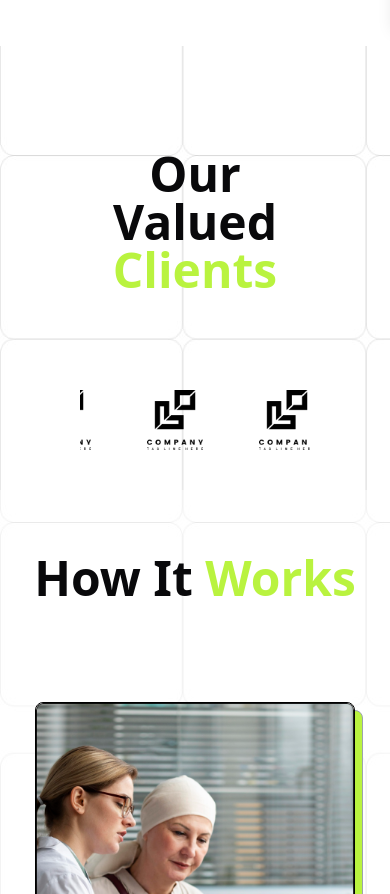
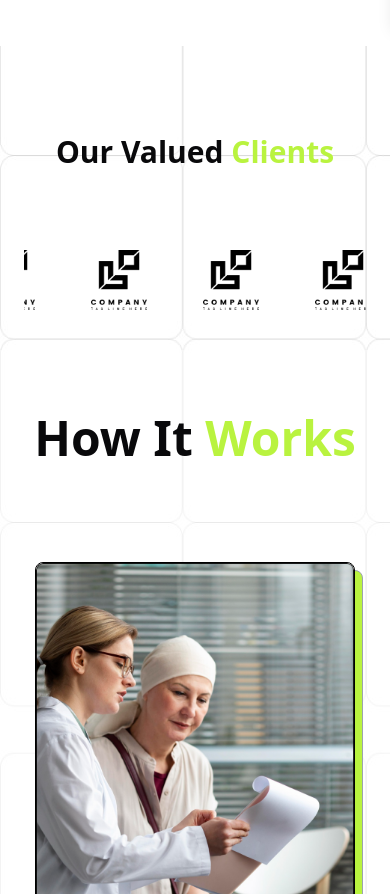
Before and after one commit to Sandipan-seth/WebWorkStudioPage, a React (Vite) app: page / in a window 390 px wide. Shown: the part 820-1714 px from the top of the page. Built offline with nearby package versions, Linux system fonts and the light colour scheme.

Commit message:
Updated seizes

```diff
--- a/src/components/HomeComponents/Marquee/Marquee.jsx
+++ b/src/components/HomeComponents/Marquee/Marquee.jsx
@@ -10,8 +10,10 @@ function BrandMarquee() {
   const repeatedImages = [...brandImages, ...brandImages, ...brandImages];
 
   return (
-    <div className="w-full py-10 px-20 mt-16 flex flex-col gap-16">
-      <h2 className="text-5xl md:text-7xl font-semibold text-center mb-8">Our Valued <span className="text-[#B9F33F] font-bold">Clients</span></h2>
+    <div className="w-full py-10 px-6 md:px-20 mt-12 flex flex-col gap-12">
+      <h2 className="text-3xl sm:text-4xl md:text-5xl lg:text-6xl xl:text-7xl font-semibold text-center mb-8">
+        Our Valued <span className="text-[#B9F33F] font-bold">Clients</span>
+      </h2>
       <Marquee gradient={false} speed={60} pauseOnHover={true}>
         {repeatedImages.map((img, index) => (
           <div key={index} className="md:mx-12 mx-7 flex items-center">
```
